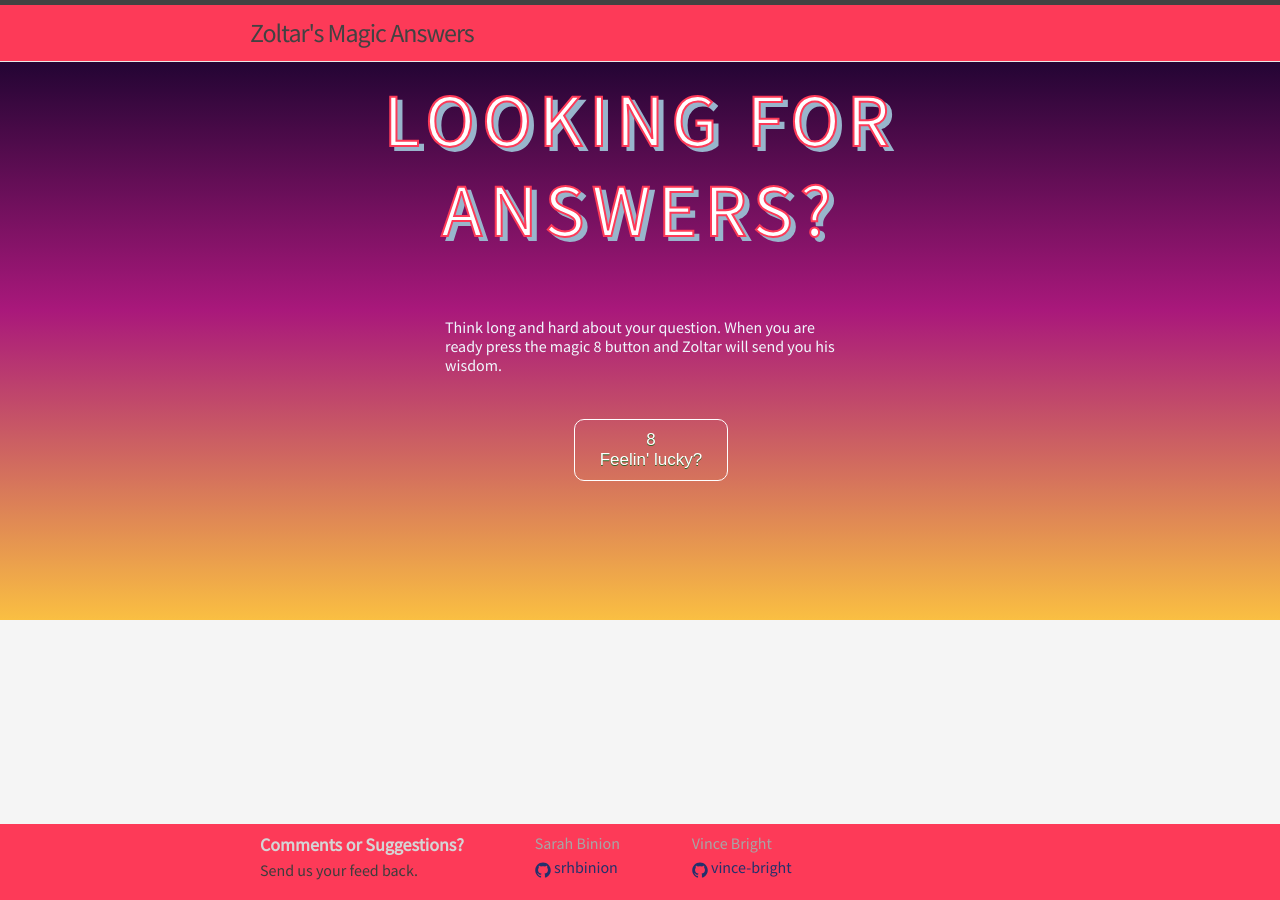
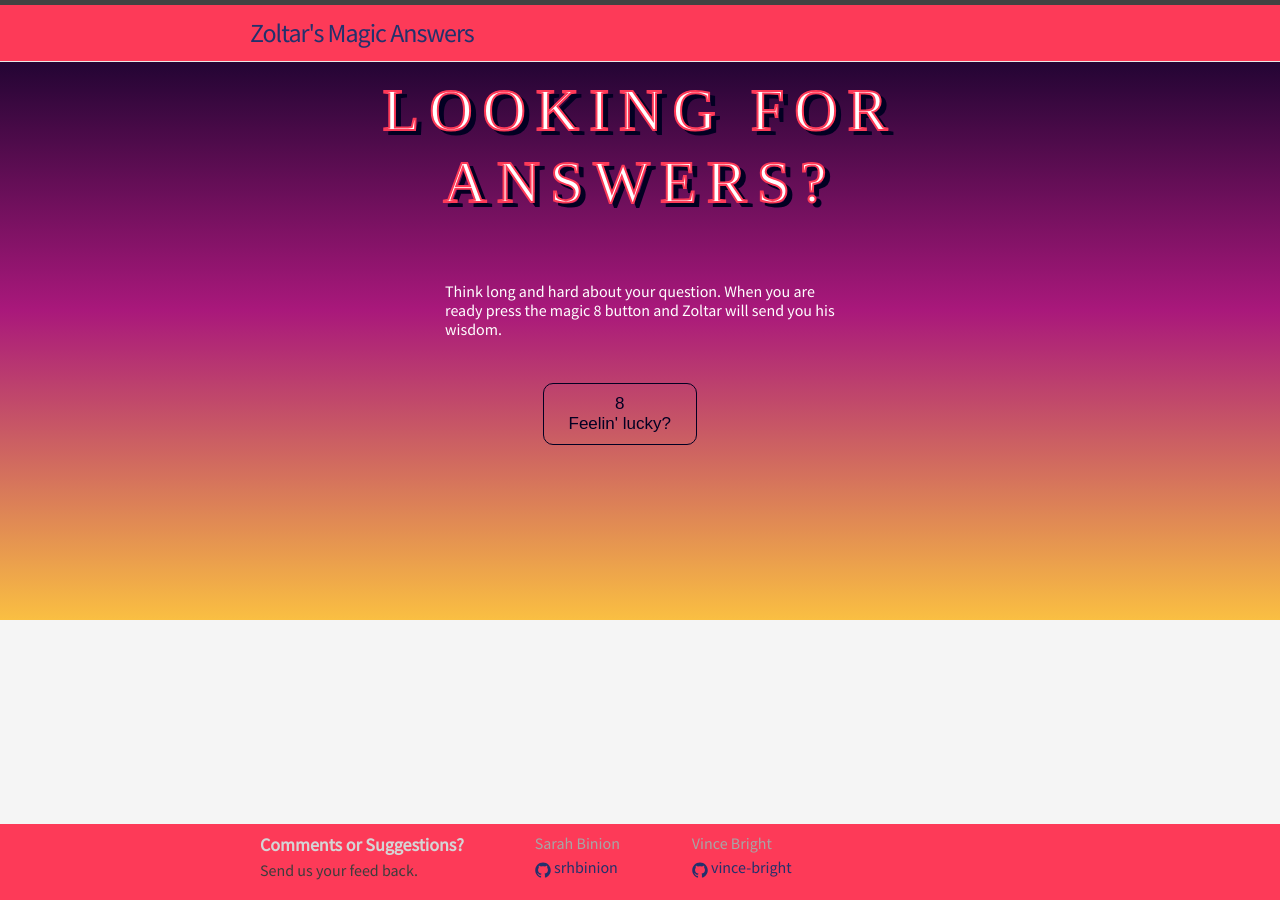
Before and after one commit to srhbinion/magic-eight, a Jekyll site: the page built from index.html, in a window 1280 px wide. Built offline with Jekyll 4.4.1, drawn with Linux system fonts in a browser that asks for light colours; nearby versions of some CDN libraries; some web fonts are replaced.

Commit message:
changed font

```diff
--- a/_includes/head.html
+++ b/_includes/head.html
@@ -10,5 +10,6 @@
     <link rel="canonical" href="{{ page.url | replace:'index.html','' | prepend: site.baseurl | prepend: site.url }}">
     <link rel="alternate" type="application/rss+xml" title="{{ site.title }}" href="{{ " /feed.xml " | prepend: site.baseurl | prepend: site.url }}">
 	<link href='http://fonts.googleapis.com/css?family=Source+Sans+Pro:400' rel='stylesheet' type='text/css'>
+	<link href='https://fonts.googleapis.com/css?family=Inknut+Antiqua:900' rel='stylesheet' type='text/css'>
     <script type="text/javascript" src="https://cdnjs.cloudflare.com/ajax/libs/jquery/3.0.0-beta1/jquery.min.js"></script>
 </head>
--- a/_sass/_layout.scss
+++ b/_sass/_layout.scss
@@ -20,7 +20,6 @@
     margin-bottom: 0;
     float: center;
 
-    &,
     &:visited {
         color: $grey-color-dark;
     }
@@ -103,14 +102,14 @@
 .page-content {
     padding: $spacing-unit 0;
 	height: 600px;
-	background: -webkit-linear-gradient(#020022, #a9187b, #fabf42); /* For Safari 5.1 to 6.0 */
+	background-color: -webkit-linear-gradient(#020022, #a9187b, #fabf42); /* For Safari 5.1 to 6.0 */
     background: -o-linear-gradient(#020022, #a9187b, #fabf42); /* For Opera 11.1 to 12.0 */
     background: -moz-linear-gradient(#020022, #a9187b, #fabf42); /* For Firefox 3.6 to 15 */
     background: linear-gradient(#020022, #a9187b, #fabf42); /* Standard syntax (must be last) */
 }
 
 .page-directions {
-	color: aliceblue;
+	color: #ffffff;
 	max-width: 400px;
 	margin: 0 25% 0 25% ;
 }
@@ -120,26 +119,23 @@
 	-moz-border-radius:10px;
 	-webkit-border-radius:10px;
 	border-radius:10px;
-	border:1.5px solid white;
+	border:1.5px solid #020022;
 	display:inline-block;
 	cursor:pointer;
-	color:#ffffff;
+	color:#020022;
 	font-size:17px;
 	padding:10px 25px;
-	text-decoration:none;
-	text-shadow:0px 1px 0px #2f6627;
-	margin: 0 25% 0 33%;
+	margin: 0 20% 0 25%;
 }
 
 .page-heading {
-	font-family: "Source Sans Pro";
+	font-family: "Inknut Antiqua";
 	text-transform: uppercase;
   	color: #fff;
-  	font-weight: Ultra-Bold 900 !important;
-  	font-size: 75px;
+  	font-size: 60px;
   		-webkit-text-stroke: 2px #FD3A58;
-  	letter-spacing: 7px;
-  		-webkit-filter: drop-shadow(5px 4px 0 #98B5CC);
+  	letter-spacing:10px;
+  		-webkit-filter: drop-shadow(5px 4px 0 #020022);
   	text-align: center;
   	line-height: $base-line-height;
 	margin: 4rem;
```
